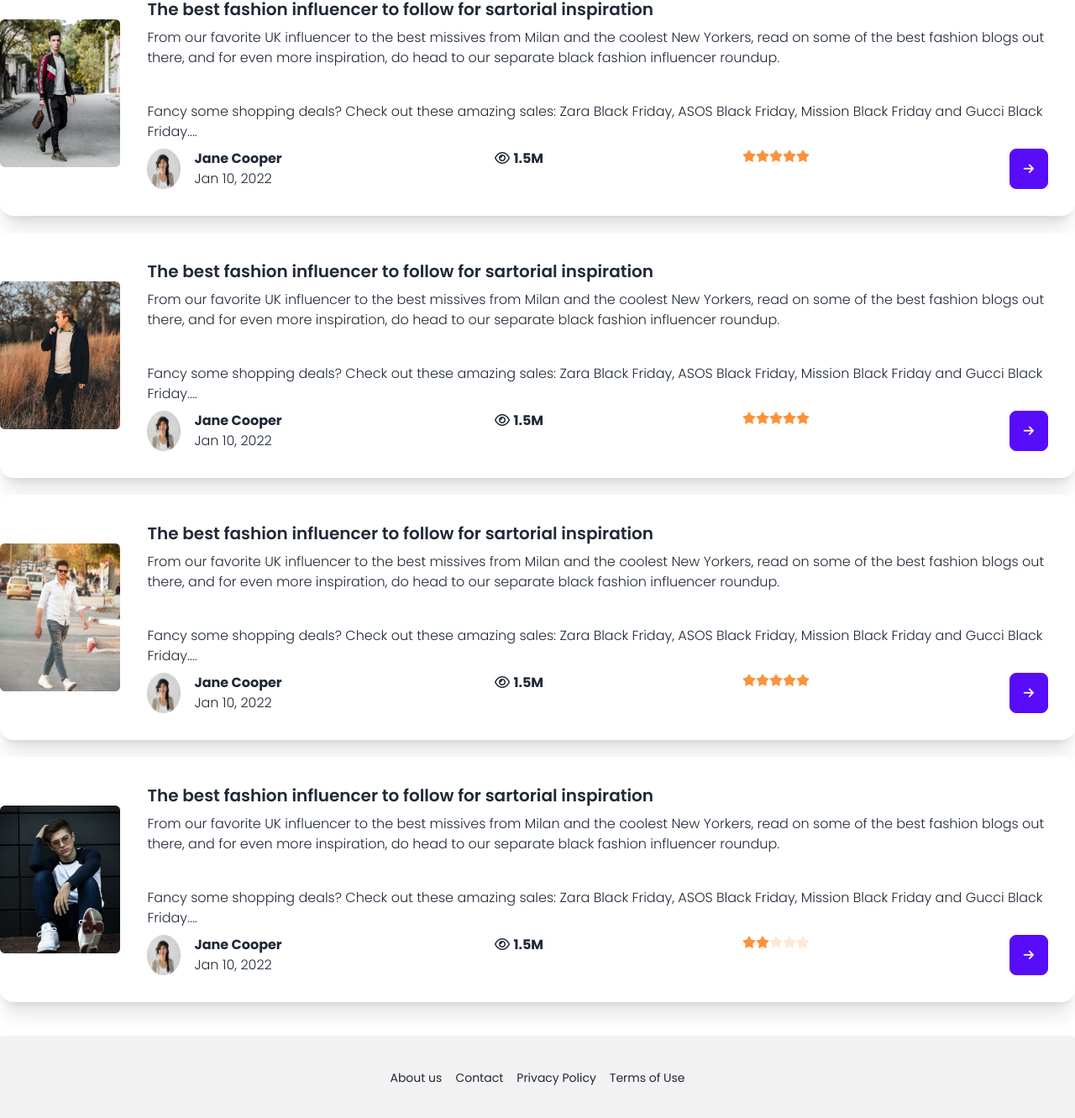
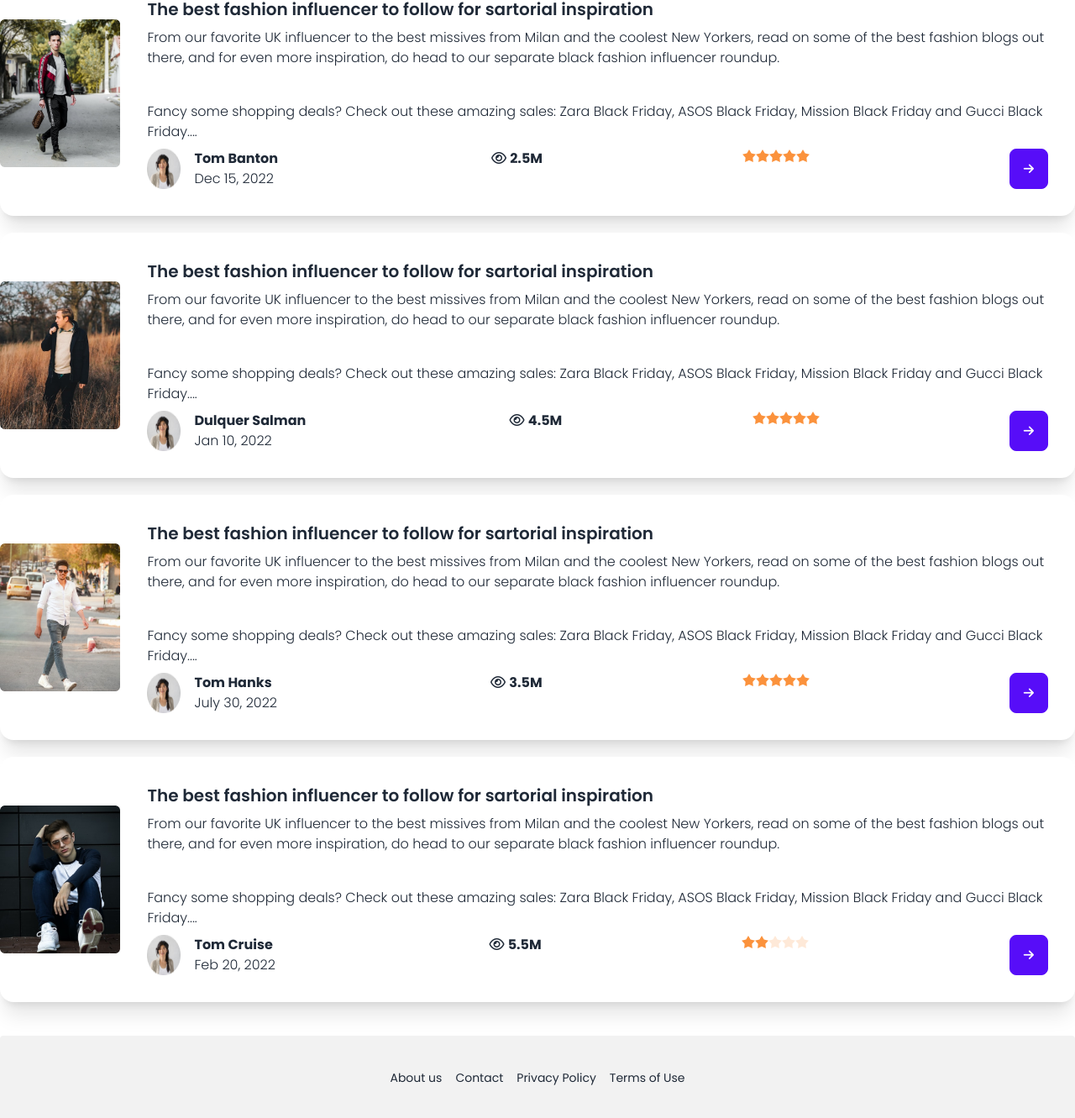
Before and after one commit to Jakaria230161/news-portal-client, a plain HTML site: page index.html in a window 1280 px wide. Shown: the part 364-1695 px from the top of the page at 84% size. Drawn offline with nearby package versions, Linux system fonts and the light colour scheme.

Commit message:
name edit

```diff
--- a/index.html
+++ b/index.html
@@ -121,15 +121,15 @@
                                     <img src="image/author-picture.png" alt="">
 
                                     <div class="px-4">
-                                        <p class="font-bold">Jane Cooper</p>
-                                        <p class="font-light">Jan 10, 2022</p>
+                                        <p class="font-bold">Tom Banton</p>
+                                        <p class="font-light">Dec 15, 2022</p>
                                     </div>
                                 </div>
 
 
                                 <div class="px-auto">
                                     <i class="fa-regular fa-eye"></i>
-                                    <p class="inline font-bold ">1.5M</p>
+                                    <p class="inline font-bold ">2.5M</p>
                                 </div>
 
 
@@ -172,7 +172,7 @@
                                     <img src="image/author-picture.png" alt="">
 
                                     <div class="px-4">
-                                        <p class="font-bold">Jane Cooper</p>
+                                        <p class="font-bold">Dulquer Salman</p>
                                         <p class="font-light">Jan 10, 2022</p>
                                     </div>
                                 </div>
@@ -180,7 +180,7 @@
 
                                 <div class="px-auto">
                                     <i class="fa-regular fa-eye"></i>
-                                    <p class="inline font-bold ">1.5M</p>
+                                    <p class="inline font-bold ">4.5M</p>
                                 </div>
 
 
@@ -223,15 +223,15 @@
                                     <img src="image/author-picture.png" alt="">
 
                                     <div class="px-4">
-                                        <p class="font-bold">Jane Cooper</p>
-                                        <p class="font-light">Jan 10, 2022</p>
+                                        <p class="font-bold">Tom Hanks</p>
+                                        <p class="font-light">July 30, 2022</p>
                                     </div>
                                 </div>
 
 
                                 <div class="px-auto">
                                     <i class="fa-regular fa-eye"></i>
-                                    <p class="inline font-bold ">1.5M</p>
+                                    <p class="inline font-bold ">3.5M</p>
                                 </div>
 
 
@@ -274,15 +274,15 @@
                                     <img src="image/author-picture.png" alt="">
 
                                     <div class="px-4">
-                                        <p class="font-bold">Jane Cooper</p>
-                                        <p class="font-light">Jan 10, 2022</p>
+                                        <p class="font-bold">Tom Cruise</p>
+                                        <p class="font-light">Feb 20, 2022</p>
                                     </div>
                                 </div>
 
 
                                 <div class="px-auto">
                                     <i class="fa-regular fa-eye"></i>
-                                    <p class="inline font-bold ">1.5M</p>
+                                    <p class="inline font-bold ">5.5M</p>
                                 </div>
 
                                 <div class="rating rating-sm">
```
